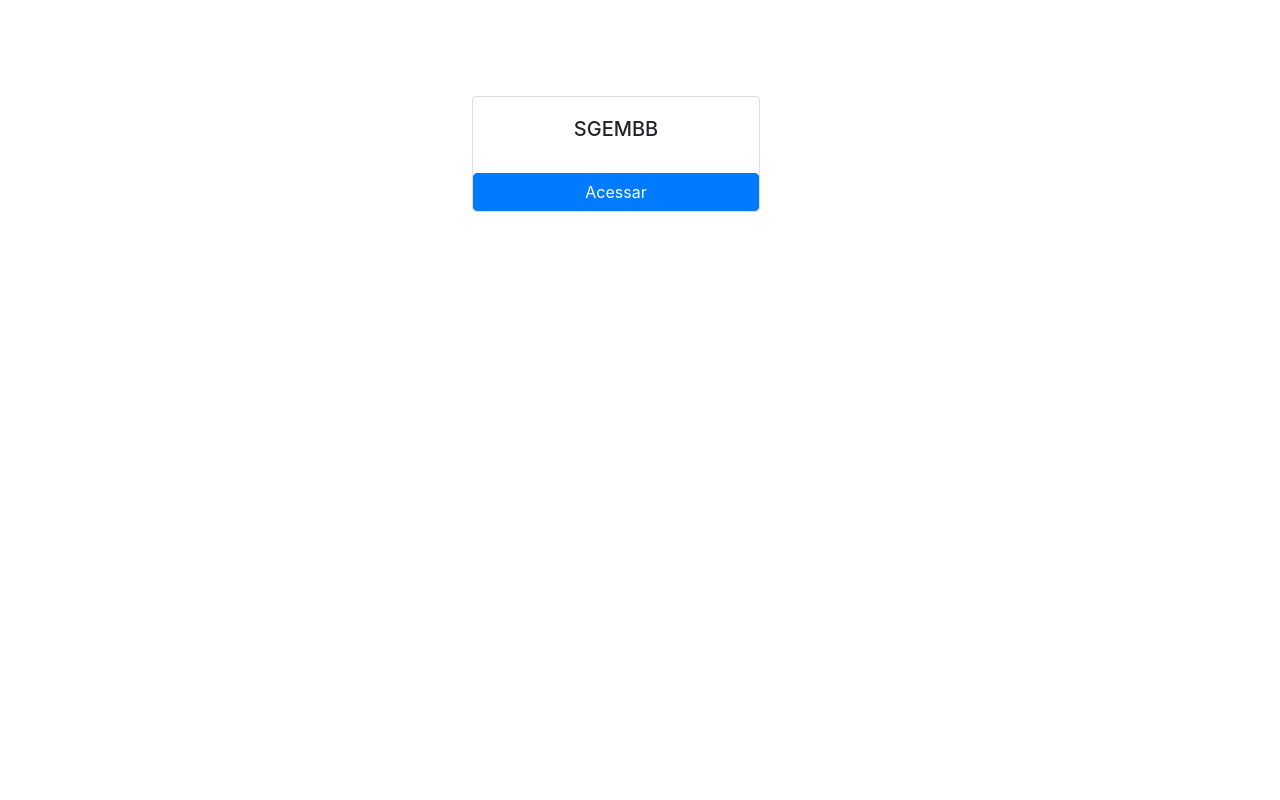
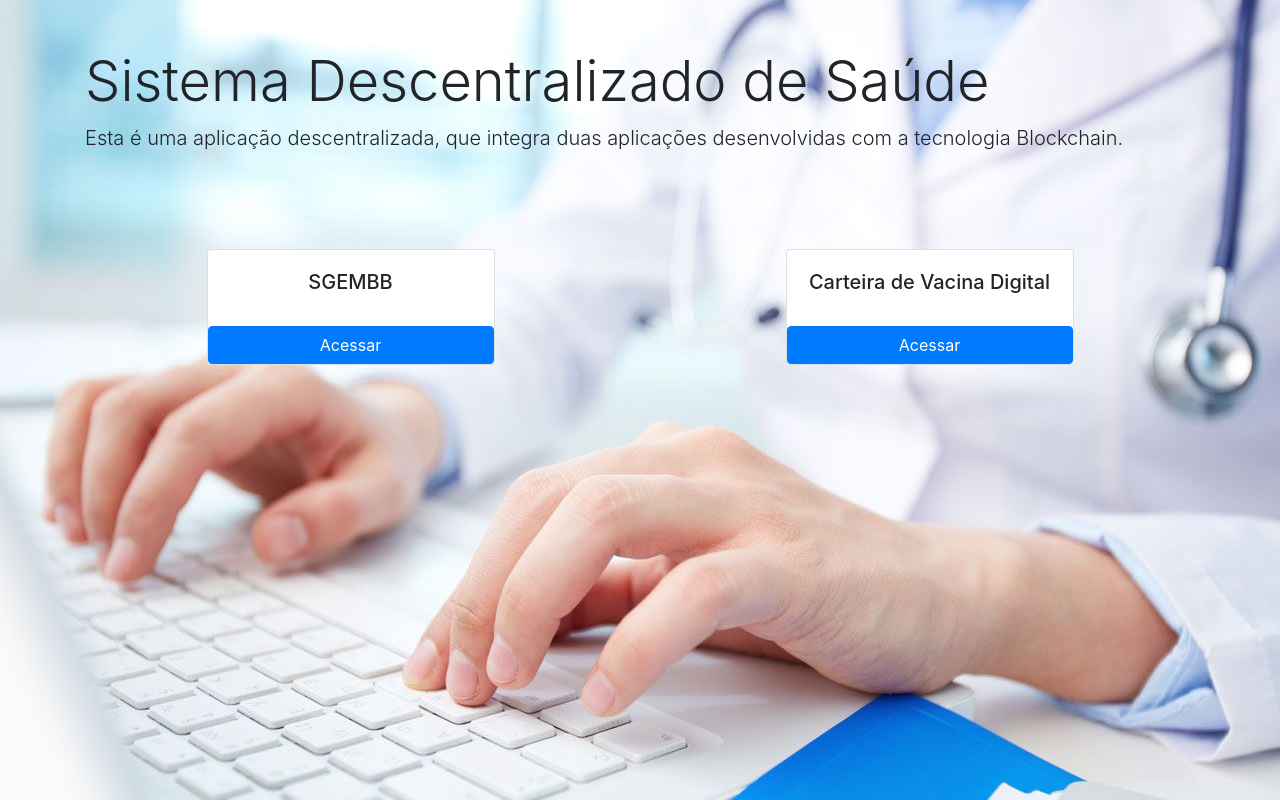
Before and after one commit to filipanselmo11/sistema-saude, a Vue app in the folder app/: page / in a window 1280 px wide. Built offline with nearby package versions, Linux system fonts and the light colour scheme.

Commit message:
subindo o background

```diff
--- a/app/src/App.vue
+++ b/app/src/App.vue
@@ -1,9 +1,26 @@
 <template>
   <div id="app">
-    <router-view/>
+    <router-view />
+    <div class="d-flex justify-content-center">
+      <div
+        class="spinner-border"
+        style="
+          width: 10rem;
+          height: 10rem;
+          position: fixed;
+          top: 40%;
+          left: 45%;
+        "
+      ></div>
+    </div>
   </div>
 </template>
 
 <style>
-
+body {
+  background-image: url("../public/images/background.jpg");
+  background-repeat: no-repeat;
+  background-position: center;
+  background-attachment: fixed;
+}
 </style>
--- /dev/null
+++ b/app/src/components/Navbar.vue
@@ -0,0 +1,20 @@
+<template>
+  <div class="container mt-5 mb-5">
+      <h1 class="display-4">
+          Sistema Descentralizado de Saúde
+      </h1>
+      <p class="lead">
+          Esta é uma aplicação descentralizada, que integra duas aplicações desenvolvidas com a tecnologia Blockchain.
+      </p>
+  </div>
+</template>
+
+<script>
+export default {
+
+}
+</script>
+
+<style>
+
+</style>
--- a/app/src/views/HomePage.vue
+++ b/app/src/views/HomePage.vue
@@ -1,16 +1,34 @@
 <template>
-  <div class="container d-flex justify-content-around mt-5">
-    <div class="card shadow-lg mr-5 mt-5" style="width: 18rem">
-      <div class="card-body d-flex justify-content-center">
-        <h5 class="card-title">SGEMBB</h5>
+  <div>
+    <Navbar />
+    <div class="container d-flex justify-content-around mt-5">
+      <div class="card shadow-lg mr-5 mt-5" style="width: 18rem">
+        <div class="card-body d-flex justify-content-center">
+          <h5 class="card-title">SGEMBB</h5>
+        </div>
+        <a
+          href="https://dapp-uea-v0-0-1-filipanselmo11.vercel.app/"
+          class="btn btn-primary"
+          >Acessar</a
+        >
       </div>
-      <a href="https://dapp-uea-v0-0-1-filipanselmo11.vercel.app/" class="btn btn-primary">Acessar</a>
+      <div class="card shadow-lg mt-5"  style="width: 18rem;">
+        <div class="card-body d-flex justify-content-center">
+          <h5 class="card-title">Carteira de Vacina Digital</h5>
+        </div>
+        <a href="https://www.google.com/" class="btn btn-primary">Acessar</a>
+      </div>
     </div>
   </div>
 </template>
 
 <script>
-export default {};
+import Navbar from "../components/Navbar";
+export default {
+  components: {
+    Navbar,
+  },
+};
 </script>
 
 <style>
```
Also changed, not shown: app/public/images/background.jpg (added).
